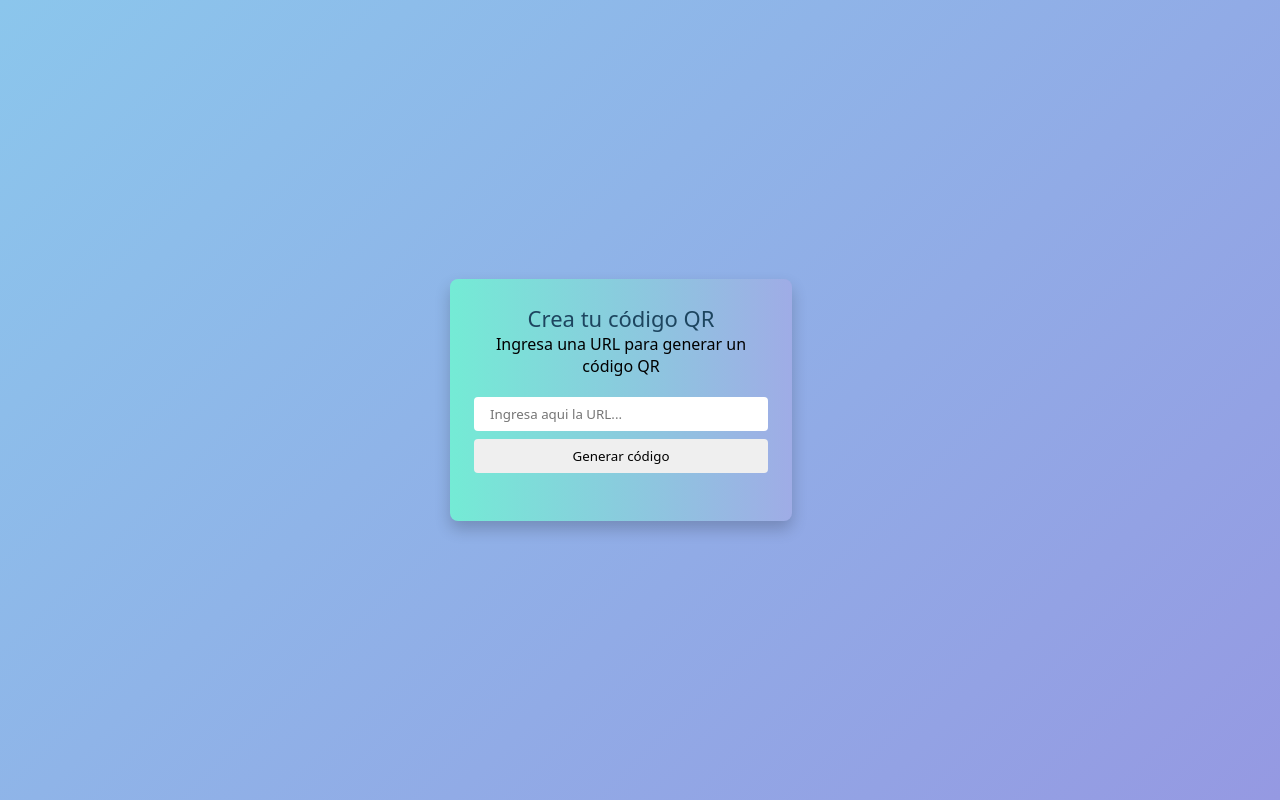
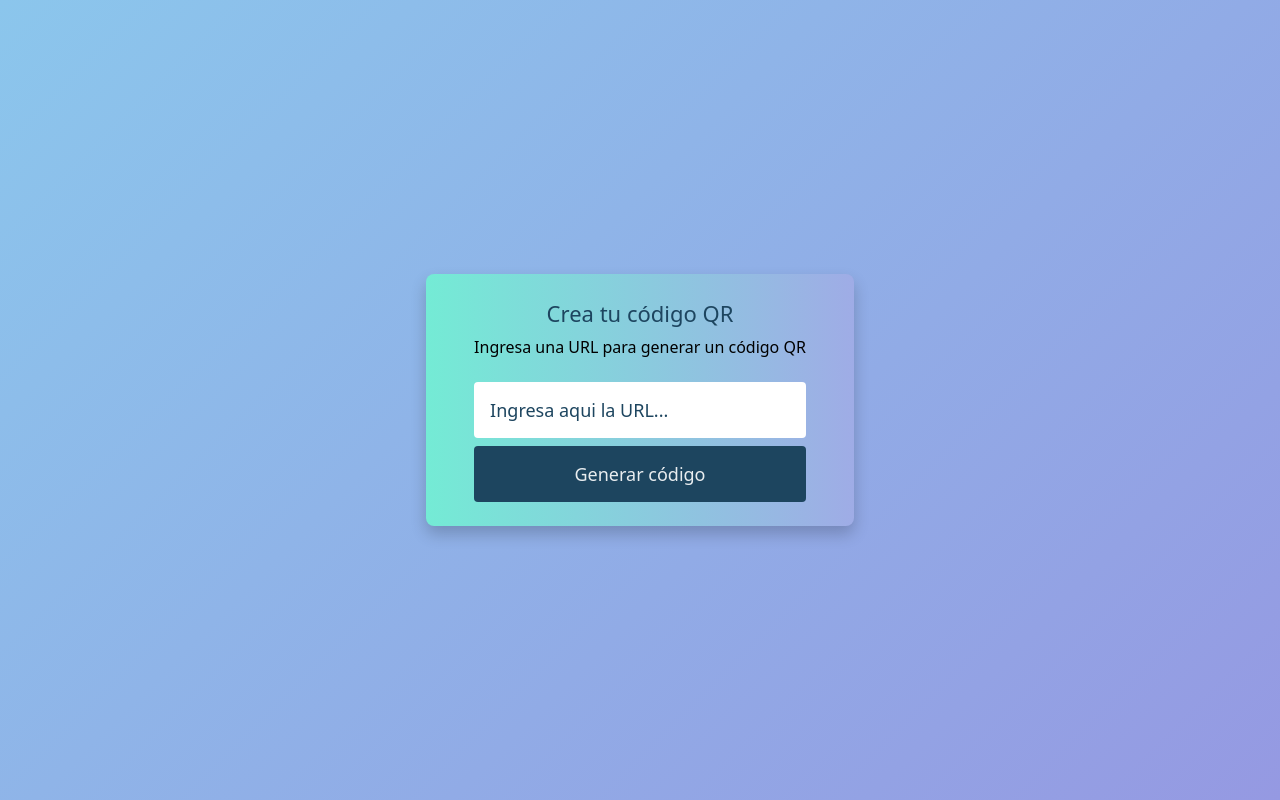
Before and after one commit to titoworlddev/qr-code-creator, a React (Vite) app: page / in a window 1280 px wide. Built offline with nearby package versions, Linux system fonts and the light colour scheme.

Commit message:
feat: Partially completed app

```diff
--- a/src/App.jsx
+++ b/src/App.jsx
@@ -17,14 +17,20 @@ function App() {
 
     prevValueRef.current = qrValue;
     setIsGeneratingQR(true);
-    setQrImageSrc(
+
+    fetch(
       `https://api.qrserver.com/v1/create-qr-code/?size=200x200&data=${qrValue}`
-    );
-
-    setTimeout(() => {
-      setIsQRImgActive(true);
-      setIsGeneratingQR(false);
-    }, 200);
+    )
+      .then(data => {
+        setQrImageSrc(data.url);
+        setTimeout(() => {
+          setIsQRImgActive(true);
+          setIsGeneratingQR(false);
+        }, 150);
+      })
+      .catch(error => {
+        console.log(error);
+      });
   };
 
   const handleInputOnChange = e => {
--- a/src/index.css
+++ b/src/index.css
@@ -10,25 +10,32 @@
 
 body {
   display: flex;
-  padding: 0 10px;
   min-height: 100vh;
   align-items: center;
   justify-content: center;
   background-color: #8bc6ec;
   background-image: linear-gradient(135deg, #8bc6ec 0%, #9599e2 100%);
+  width: 90%;
+  margin: auto;
 
   .wrapper {
-    width: 90%;
     max-width: 768px;
     background-color: #74ebd5;
     background-image: linear-gradient(90deg, #74ebd5 0%, #9face6 100%);
+    display: flex;
+    flex-direction: column;
+    gap: 1.5rem;
 
     border-radius: 8px;
-    padding: 24px;
+    padding: 24px 48px;
     transition: height 0.2s ease-in-out;
     box-shadow: 0 8px 16px rgba(0, 0, 0, 0.2);
 
     & header {
+      display: flex;
+      flex-direction: column;
+      gap: 0.5rem;
+
       & h1 {
         text-align: center;
         font-size: 22px;
@@ -43,7 +50,6 @@ body {
     }
 
     & form {
-      margin: 20px 0 24px;
       display: flex;
       flex-direction: column;
       gap: 0.5rem;
@@ -51,12 +57,46 @@ body {
       & input,
       button {
         width: 100%;
-        padding: 8px 16px;
+        padding: 16px;
         border: none;
         outline: none;
         border-radius: 4px;
         transition: 0.2s ease-in;
+        font-size: 18px;
       }
+
+      & input {
+        color: #1d455f;
+        &:focus {
+          box-shadow: 0 4px 5px rgba(0, 0, 0, 0.4);
+        }
+        &::placeholder {
+          color: #1d455f;
+        }
+      }
+
+      & button {
+        background-color: #1d455f;
+        color: #ffffffe6;
+        cursor: pointer;
+
+        &:hover {
+          filter: brightness(1.2);
+        }
+        &:active {
+          filter: brightness(1);
+        }
+      }
+    }
+
+    .qr-code {
+      /* opacity: 0; */
+      display: flex;
+      justify-content: center;
+      align-items: center;
+      padding: 16px 0;
+      border-radius: 8px;
+      border: 2px solid rgba(29, 69, 95, 0.6);
     }
   }
 }
--- a/src/main.jsx
+++ b/src/main.jsx
@@ -1,6 +1,7 @@
 import React from 'react';
 import ReactDOM from 'react-dom/client';
 import App from './App.jsx';
+
 import './index.css';
 
 ReactDOM.createRoot(document.getElementById('root')).render(
```
Also changed, not shown: src/App.css (deleted).
